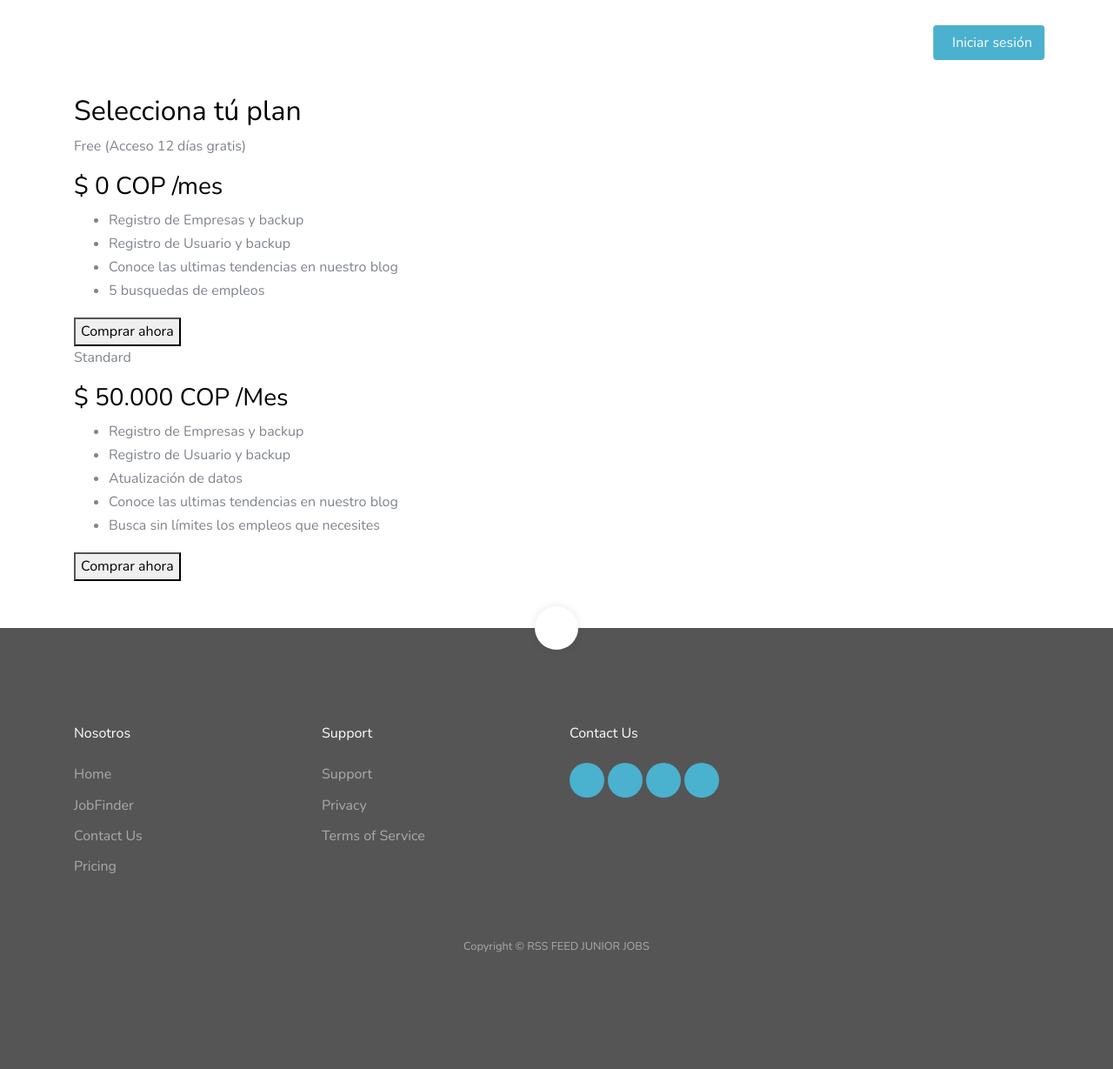
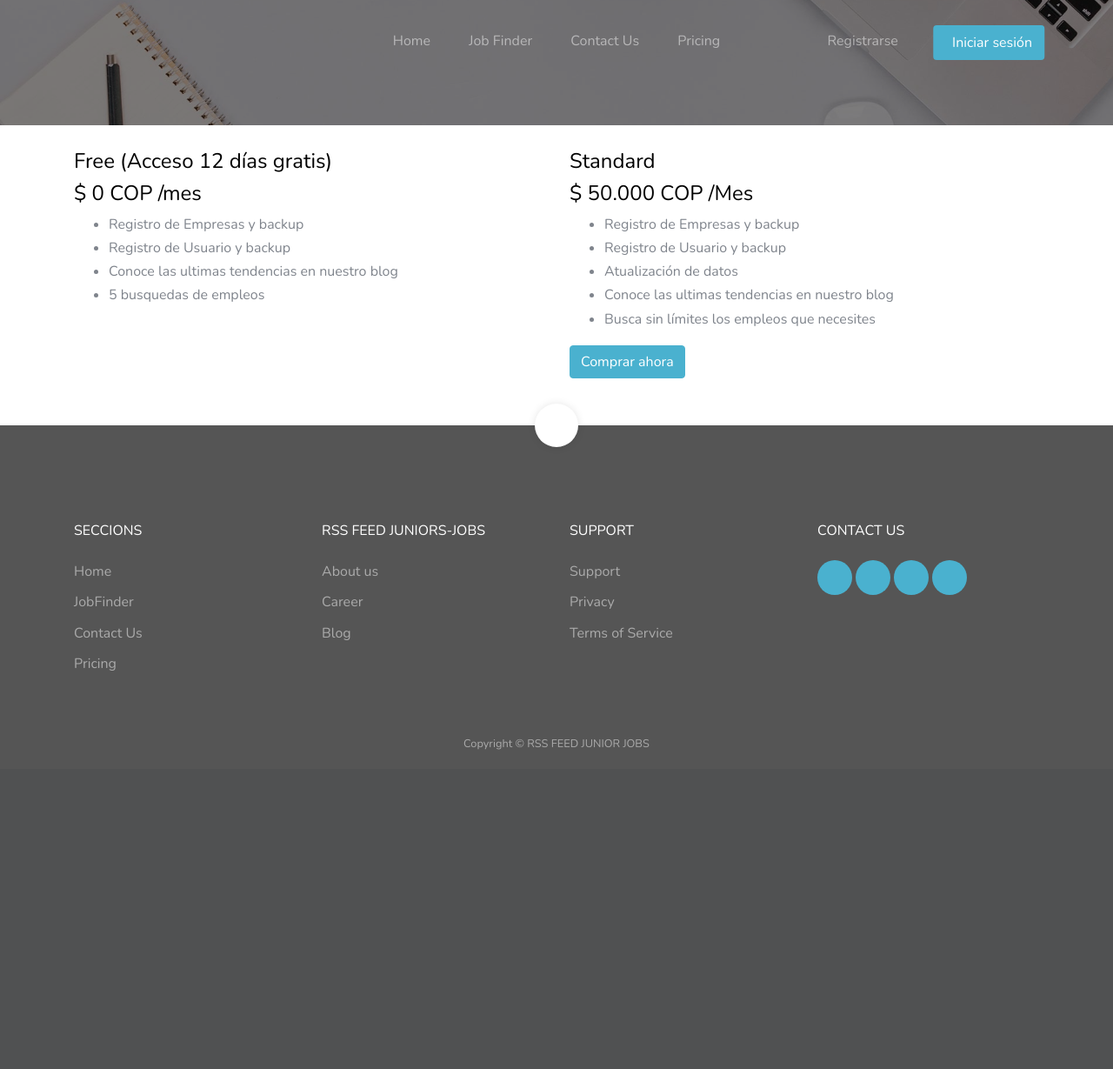
Before and after one commit to Rss-Feed-Junior-Jobs/fullStack, a Django app: page /pricing/ in a window 1280 px wide. Shown: the whole page at 87% size. After the commit the page ends 862 px from the top, so only its background shows below. Run offline with Django 3.2, Linux system fonts and the light colour scheme; style sheets or scripts are compiled from the project's sources; some libraries are stand-ins or nearby versions.

Commit message:
Footer arreglado, link ye structura de pricing actualizado

```diff
--- a/static/css/style.css
+++ b/static/css/style.css
@@ -1283,7 +1283,7 @@
   text-decoration: none; }
 
 .site-footer {
-  padding: 7rem 0;
+  padding: 7rem 0 0 0;
   position: relative;
   background: #555; }
   @media (max-width: 991.98px) {
--- a/static/scss/style.scss
+++ b/static/scss/style.scss
@@ -1059,7 +1059,7 @@
 	}
 }
 .site-footer {
-	padding: 7rem 0;
+	padding: 7rem 0 0 0;;
 	position: relative;
 	background: #555;
 	// margin-top: 10rem;
--- a/template/footer.html
+++ b/template/footer.html
@@ -7,7 +7,7 @@
       <div class="container">
         <div class="row mb-5">
           <div class="col-6 col-md-3 mb-4 mb-md-0">
-            <h3>Nosotros</h3>
+            <h3>SECCIONS</h3>
             <ul class="list-unstyled">
               <li><a href="{% url 'jobapp:home' %}">Home</a></li>
               <li><a href="{% url 'jobapp:job-list' %}">JobFinder</a></li>
@@ -16,7 +16,15 @@
             </ul>
           </div>
           <div class="col-6 col-md-3 mb-4 mb-md-0">
-            <h3>Support</h3>
+            <h3>RSS FEED JUNIORS-JOBS</h3>
+            <ul class="list-unstyled">
+              <li><a href="#">About us</a></li>
+              <li><a href="#">Career</a></li>
+              <li><a href="#">Blog</a></li>
+            </ul>
+          </div>
+          <div class="col-6 col-md-3 mb-4 mb-md-0">
+            <h3>SUPPORT</h3>
             <ul class="list-unstyled">
               <li><a href="#">Support</a></li>
               <li><a href="#">Privacy</a></li>
@@ -24,7 +32,7 @@
             </ul>
           </div>
           <div class="col-6 col-md-3 mb-4 mb-md-0">
-            <h3>Contact Us</h3>
+            <h3>CONTACT US</h3>
             <div class="footer-social">
               <a href="https://www.facebook.com/" target=”_blank”><span class="icon-facebook"></span></a>
               <a href="https://twitter.com/" target=”_blank”><span class="icon-twitter"></span></a>
--- a/template/jobapp/pricing.html
+++ b/template/jobapp/pricing.html
@@ -12,27 +12,26 @@
 </head>
 
 <body>
+    <section class="section-hero overlay inner-page bg-image" style="background-image: url('{% static 'images/hero_1.jpg' %}');" id="home-section"></section>
         <div class="container">
             <br>
-        <br>
-        <br>
-        <br>
-        <h2>Selecciona tú plan</h2>
+            <!-- <h1>Selecciona tú plan</h1>
             <div class="price-row">
                 <div class="price-col">
-                <p>Free (Acceso 12 días gratis)</p>
-                <h3>$ 0 COP <span>/mes</span></h3>
+                    <h4>Free (Acceso 12 días gratis)</h4>
+                    <h4>$ 0 COP <span>/mes</span></h4>
                     <ul>
                         <li>Registro de Empresas y backup</li>
                         <li>Registro de Usuario y backup</li>
                         <li>Conoce las ultimas tendencias en nuestro blog</li>
                         <li>5 busquedas de empleos</li>
                     </ul>
-                <button>Comprar ahora</button>
+                    <a href="https://www.paypal.com/invoice/p/#3WQY92EDCWU4MQK7" class="btn btn-primary" target=”_blank”>Comprar ahora</a> <span class="mx-2 slash"></span>
                 </div>
+                <br>
                 <div class="price-col">
-                <p>Standard</p>
-                <h3>$ 50.000 COP <span>/Mes</span></h3>
+                    <h4>Standard</h4>
+                    <h4>$ 50.000 COP <span>/Mes</span></h4>
                     <ul>
                     <li>Registro de Empresas y backup</li>
                     <li>Registro de Usuario y backup</li>
@@ -41,12 +40,40 @@
                     <li>Busca sin límites los empleos que necesites</li>
 
                     </ul>
-                <button>Comprar ahora</button>
+                    <a href="https://www.paypal.com/invoice/p/#3WQY92EDCWU4MQK7" class="btn btn-primary" target=”_blank”>Comprar ahora</a> <span class="mx-2 slash"></span>
+                </div>
+            </div>
+        </div> -->
+            <div class="row">
+                <div class="col-sm">
+                    <h4>Free (Acceso 12 días gratis)</h4>
+                    <h4>$ 0 COP <span>/mes</span></h4>
+                    <ul>
+                        <li>Registro de Empresas y backup</li>
+                        <li>Registro de Usuario y backup</li>
+                        <li>Conoce las ultimas tendencias en nuestro blog</li>
+                        <li>5 busquedas de empleos</li>
+                    </ul>
+                    <!-- <a href="https://www.paypal.com/invoice/p/#3WQY92EDCWU4MQK7" class="btn btn-primary" target=”_blank”>Comprar ahora</a> <span class="mx-2 slash"></span> -->
+                </div>
+                <div class="col-sm">
+                    <h4>Standard</h4>
+                    <h4>$ 50.000 COP <span>/Mes</span></h4>
+                    <ul>
+                    <li>Registro de Empresas y backup</li>
+                    <li>Registro de Usuario y backup</li>
+                    <li>Atualización de datos</li>
+                    <li>Conoce las ultimas tendencias en nuestro blog</li>
+                    <li>Busca sin límites los empleos que necesites</li>
+
+                    </ul>
+                    <a href="https://www.paypal.com/invoice/p/#3WQY92EDCWU4MQK7" class="btn btn-primary" target=”_blank”>Comprar ahora</a> <span class="mx-2 slash"></span>
                 </div>
                 </div>
             </div>
         <br>
         <br>
+    </section>
 </body>
 
 
```
Also changed, not shown: 4 other files. Lines whose indentation alone changed are shown as unchanged.
